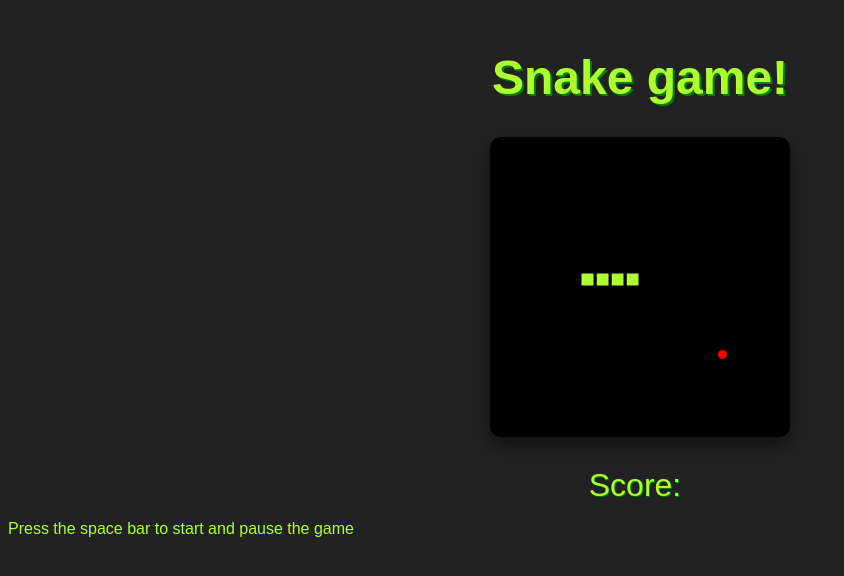
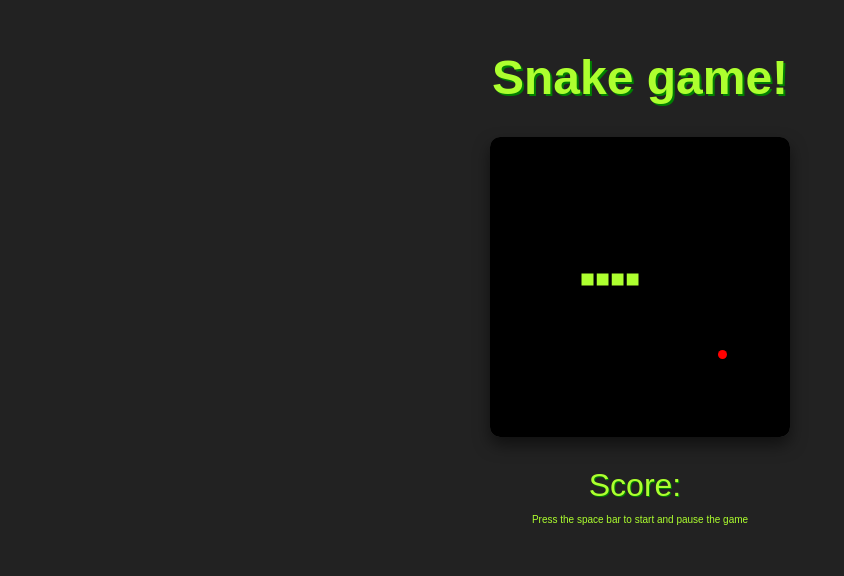
Before and after one commit to eliasismael/snake-game, a plain HTML site: page index.html in a window 1280 px wide. Shown: the whole page, without its empty margins (0-844 px from the left). Drawn offline with Linux system fonts and the light colour scheme.

Commit message:
Update style.css

```diff
--- a/style.css
+++ b/style.css
@@ -32,3 +32,8 @@ canvas {
     padding-right: 10px;
     text-shadow: 1px 1px green;
 }
+
+.instruction {
+    text-align: center;
+    font-size: 10px;
+}
```
